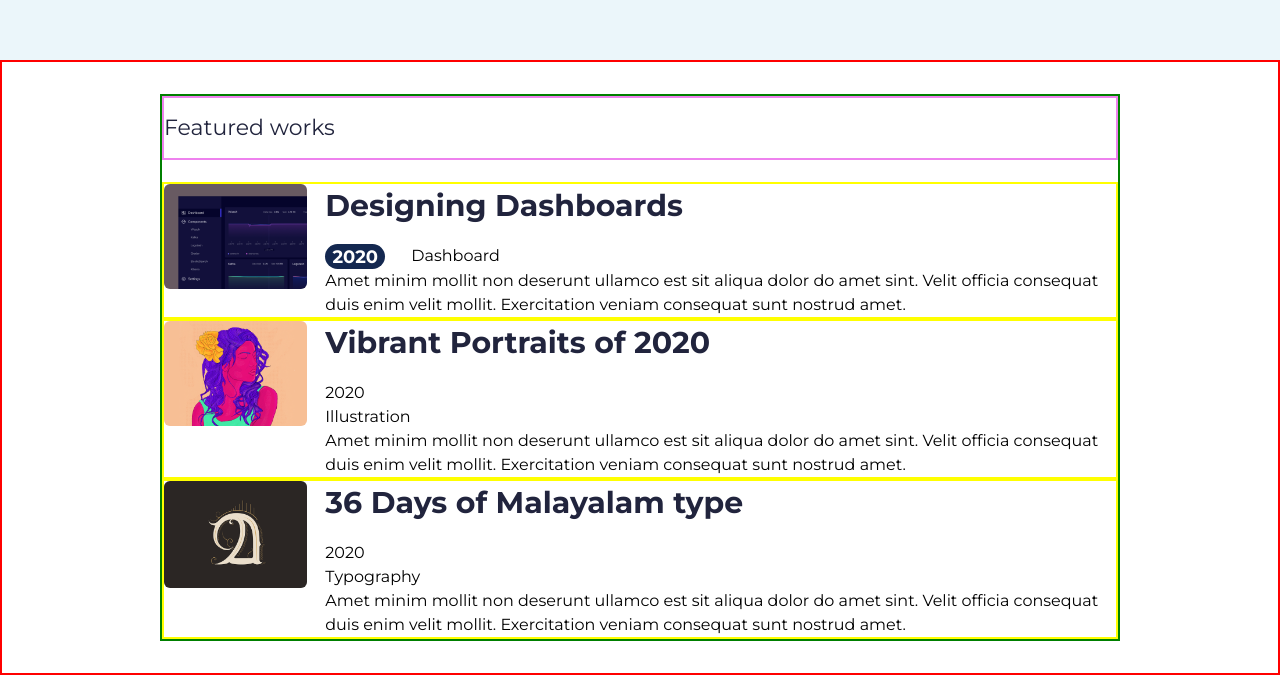
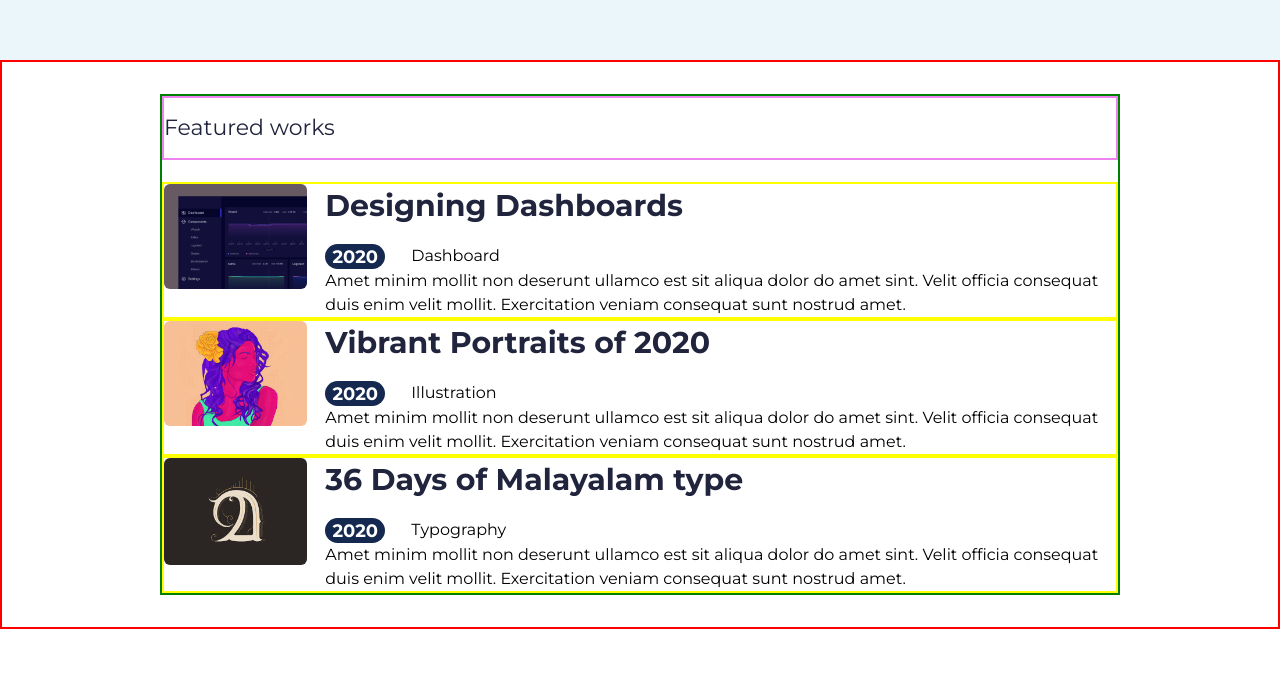
Before and after one commit to Yasir-Khan22/Resume__Page2, a website built with Vite: page Resume__page/index.html in a window 1280 px wide. Shown: the part 1040-1715 px from the top of the page. After the commit the page ends 1669 px from the top, so only its background shows below. Built offline with nearby package versions, Linux system fonts and the light colour scheme.

Commit message:
files update

```diff
--- a/Resume__page/index.html
+++ b/Resume__page/index.html
@@ -135,7 +135,7 @@
               </div>
               <div class="fs-item-right">
                 <h2>Vibrant Portraits of 2020</h2>
-                <div>
+                <div class="item-meta">
                   <div class="badge">2020</div>
                   <div class="category">Illustration</div>
                 </div>
@@ -153,7 +153,7 @@
               </div>
               <div class="fs-item-right">
                 <h2>36 Days of Malayalam type</h2>
-                <div>
+                <div class="item-meta">
                   <div class="badge">2020</div>
                   <div class="category">Typography</div>
                 </div>
```
